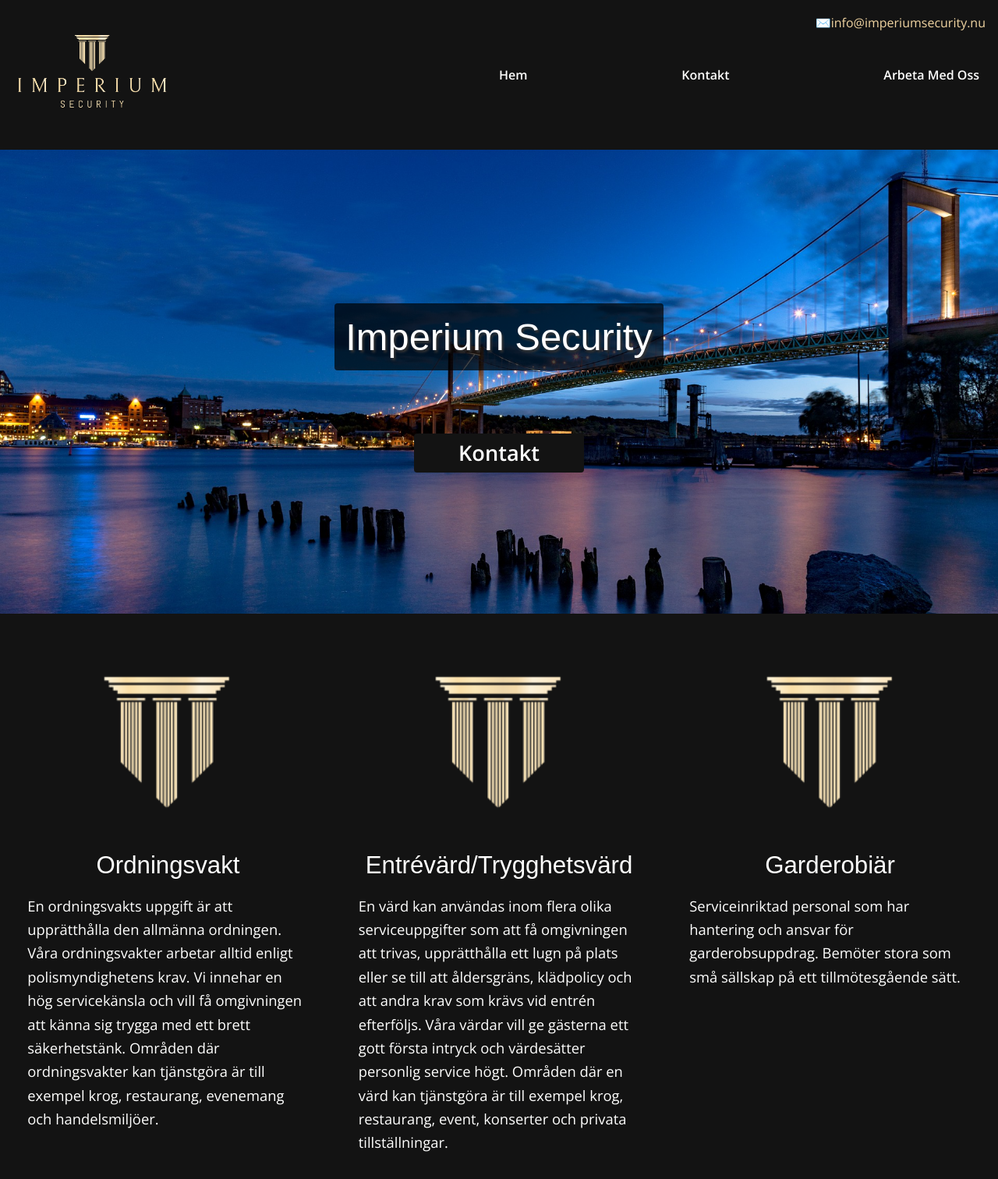
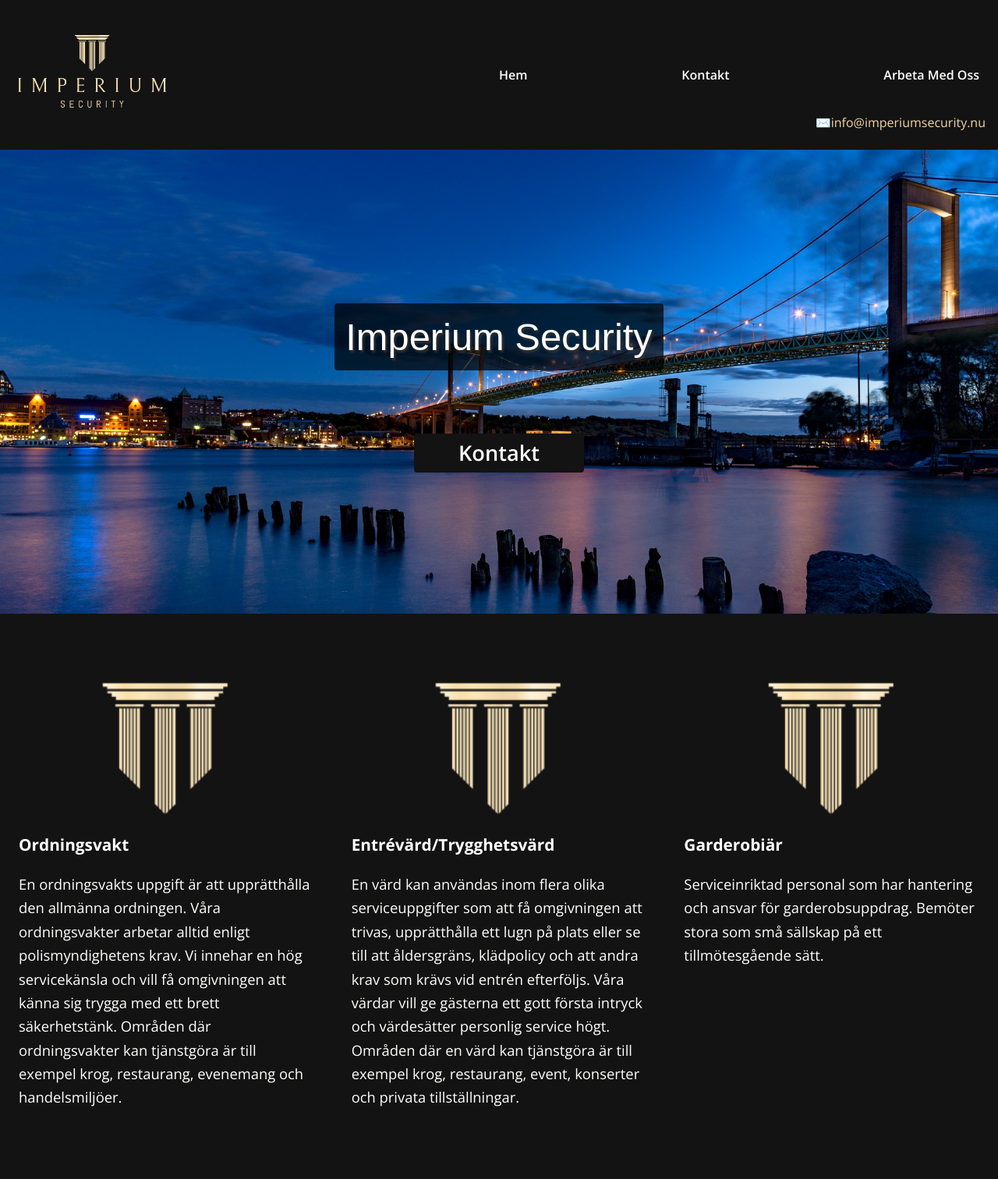
Before and after one commit to masiuciszek/imperiumsecurity, a Gatsby site: page / in a window 1280 px wide. Shown: the top 1512 px of the page at 78% size. Built offline with nearby package versions, Linux system fonts and the light colour scheme; Gatsby itself is replaced by a stand-in of ours; a web font is replaced by a local one.

Commit message:
footer fix and grid fix changed to flex box

```diff
--- a/src/components/RowItem.tsx
+++ b/src/components/RowItem.tsx
@@ -21,7 +21,7 @@ const RowItem: React.FC<RowContentProps> = ({ className, content, logo }) => {
         <Img fixed={logo.childImageSharp.fixed} />
       </div>
       <div className="content">
-        <h3>{content.name}</h3>
+        <strong>{content.name}</strong>
         <p>{content.text}</p>
       </div>
     </article>
@@ -30,17 +30,14 @@ const RowItem: React.FC<RowContentProps> = ({ className, content, logo }) => {
 
 export default styled(RowItem)`
   ${handleFlex("column", "center", "center")};
-  flex-basis: 100%;
   flex: 1;
+  height: 100%;
   padding: 1em;
-  .logo-img {
-    height: 30%;
-  }
+  margin: 0.5em;
   .content {
-    h3 {
-      text-align: center;
+    strong {
+      font-size: 1.3em;
       text-transform: capitalize;
     }
-    height: 70%;
   }
 `;
--- a/src/components/elements/lists/FooterList.tsx
+++ b/src/components/elements/lists/FooterList.tsx
@@ -9,7 +9,6 @@ interface FooterListProps {
 }
 
 const FooterList: React.FC<FooterListProps> = ({ className, footerList }) => {
-  console.log(footerList);
   return (
     <ul className={className}>
       {footerList.map(({ name, path }) => (
@@ -41,5 +40,8 @@ export default styled(FooterList)`
     `}
   ${below.small`
       width: 100%;
+      a{
+        font-size: .8em;
+      };
     `}
 `;
--- a/src/components/elements/lists/PageRouteList.tsx
+++ b/src/components/elements/lists/PageRouteList.tsx
@@ -1,6 +1,5 @@
 import React from "react";
 import { useSpring, animated } from "react-spring";
-
 import styled from "styled-components";
 import { below, handleFlex } from "../../../utils/helpers";
 import { HoverLink } from "../../styled/Links";
@@ -23,19 +22,26 @@ const FlexListStyles = styled(animated.ul)`
 
 const ColumnListStyles = styled(animated.ul)`
   position: fixed;
-  top: -18px;
+  top: -1rem;
   right: 0;
+  left: 0;
   ${handleFlex("column", "center", "center")};
-  height: 40%;
-  width: 80%;
+  height: 100%;
+  width: 100%;
   background: ${(props) => props.theme.colors.rgbaDark};
   border: 1px solid ${({ theme }) => theme.colors.text};
   z-index: 2;
   li {
-    padding: 1em;
+    padding: 1em 0;
+    width: 100%;
+    margin-bottom: 0.5em;
+    margin-right: 2rem;
+    display: block;
+    text-align: center;
   }
   a {
-    font-size: 2em;
+    display: inline;
+    font-size: 1.5em;
     color: ${({ theme }) => theme.colors.text};
   }
   ${below.small`
--- a/src/components/layout/Nav.tsx
+++ b/src/components/layout/Nav.tsx
@@ -85,11 +85,15 @@ const ContactInfo = styled.a`
   color: ${({ theme }) => theme.colors.button};
   top: 6rem;
   right: 1rem;
+  .small {
+    font-size: 1.1em;
+    text-transform: capitalize;
+  }
   ${above.medium`
     right: 1rem;
-    top: 1rem;
+    top: 9rem;
   `}
-  ${below.small`
+  ${below.medium`
     top: 9rem;
   `}
 `;
@@ -118,7 +122,7 @@ const Nav: React.FC<NavProps> = ({ className = "main-navigation" }) => {
         on={isMenuOpen}
       />
 
-      {width <= 960 && (
+      {width < 960 && (
         <FixedIcon
           toggleOn={toggleMenuOpen}
           className="layout-navigation-list-Icon"
@@ -126,7 +130,11 @@ const Nav: React.FC<NavProps> = ({ className = "main-navigation" }) => {
         />
       )}
       <ContactInfo href={`mailto: ${pageRoutes.siteMetadata.contact}`}>
-        ✉️{pageRoutes.siteMetadata.contact}
+        {width > 500 ? (
+          <span className="large">✉️{pageRoutes.siteMetadata.contact}</span>
+        ) : (
+          <span className="small">email ✉️ </span>
+        )}
       </ContactInfo>
     </nav>
   );
--- a/src/components/styled/Page.tsx
+++ b/src/components/styled/Page.tsx
@@ -6,9 +6,9 @@ export const Page = styled.section`
 `;
 
 export const HomeGrid = styled.section`
-  margin: 3em auto;
-  width: 97%;
-  display: grid;
-  grid-template-columns: repeat(auto-fit, minmax(380px, 1fr));
-  grid-gap: 2rem;
+  margin: 3em auto 5em auto;
+  display: flex;
+  flex-wrap: wrap;
+  width: 100%;
+  justify-content: space-between;
 `;
```
